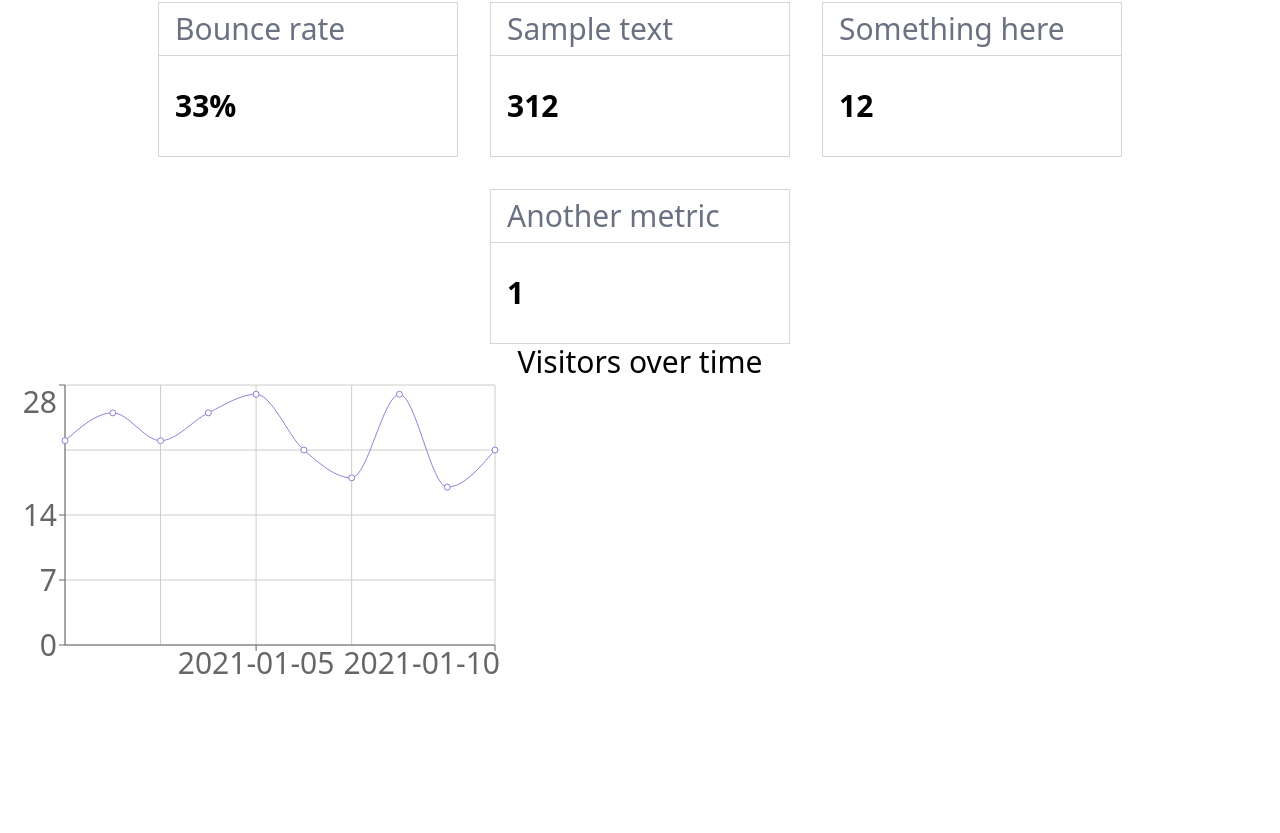
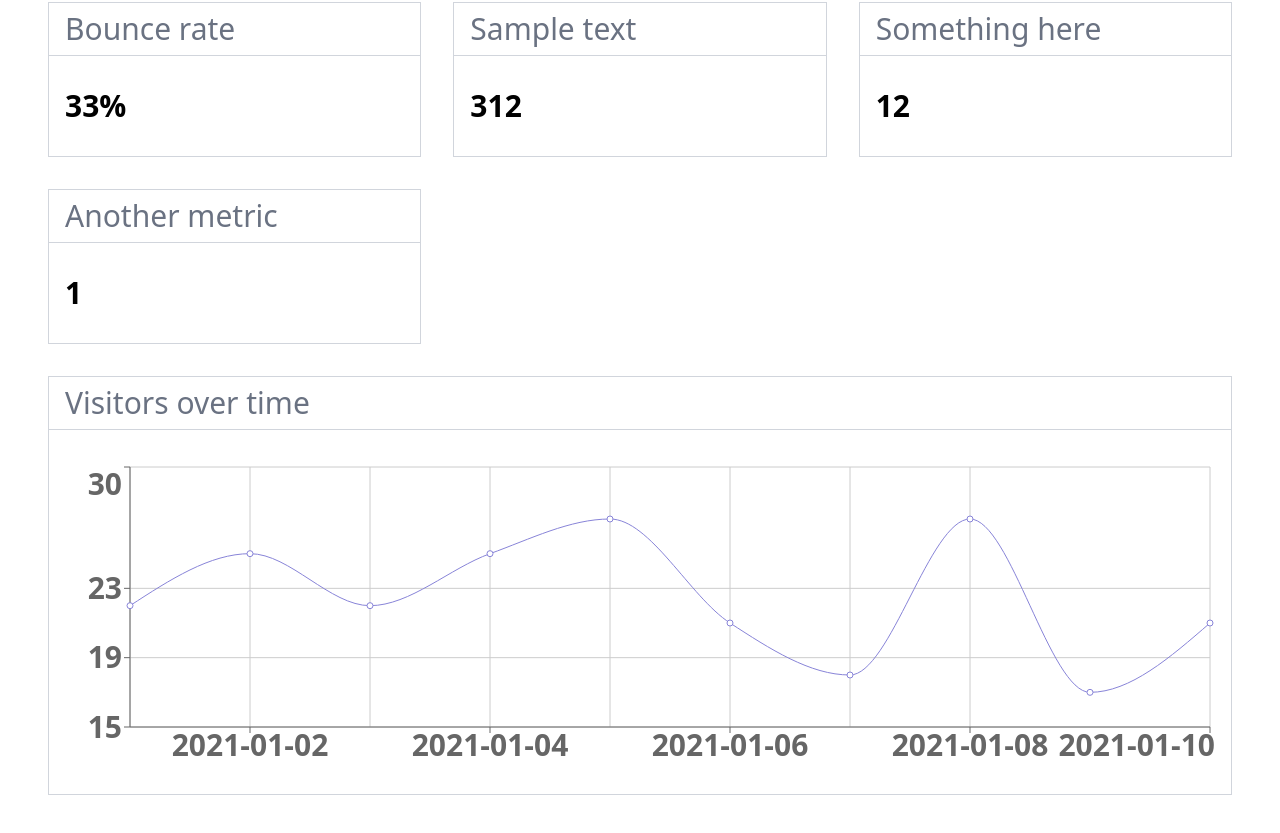
Before and after one commit to Exove/piwik-pro-dashboard-react, a React (Vite) app: page / in a window 1280 px wide. Shown: the part 349-1182 px from the top of the page. Before the commit the page ends 1029 px from the top, so only its background shows below. Built offline with nearby package versions, Linux system fonts and the light colour scheme.

Commit message:
CARE-5707 add grid

```diff
--- a/src/App.tsx
+++ b/src/App.tsx
@@ -93,14 +93,18 @@ function App() {
 
   return (
     <>
-      <div className="tw:text-3xl tw:text-center tw:w-full tw:max-w-7xl tw:mx-5 tw:md-mx-10 tw:lg:mx-auto">
+      <div className="tw:text-3xl tw:text-center tw:max-w-7xl tw:mx-auto tw:my-10">
         <h1 className="tw:my-16">Piwik PRO Dashboard</h1>
-        <div className="tw:flex tw:flex-wrap tw:gap-8 tw:justify-center">
+        <div className="tw:grid tw:grid-cols-1 tw:md:grid-cols-2 tw:lg:grid-cols-3 tw:gap-8 tw:mx-4 tw:md:mx-8 tw:lg:mx-12">
           {TextBoxData.map((data, index) => (
-            <TextBox key={index} title={data.title} value={data.value} />
+            <div key={index}>
+              <TextBox title={data.title} value={data.value} />
+            </div>
           ))}
+          <div className="tw:col-span-full tw:justify-self-stretch">
+            <LineChartBox title="Visitors over time" data={mappedData} />
+          </div>
         </div>
-        <LineChartBox title="Visitors over time" data={mappedData} />
       </div>
     </>
   )
--- a/src/components/LineChartBox.tsx
+++ b/src/components/LineChartBox.tsx
@@ -1,4 +1,4 @@
-import { LineChart, Line, XAxis, YAxis, Tooltip, CartesianGrid } from 'recharts';
+import { LineChart, Line, XAxis, YAxis, Tooltip, CartesianGrid, ResponsiveContainer } from 'recharts';
 
 interface LineChartProps {
     title: string;
@@ -9,22 +9,30 @@ interface LineChartProps {
   }
 
 /**
- * Simple text box component that displays a title and a value.
+ * Line chart component
  */
 export default function LineChartBox({ title, data }: LineChartProps) {
 
   return (
-    <div className='tw:w-full'>
-        <div>
+    <div className="tw:border tw:border-gray-300 tw:text-left tw:w-full">
+        <div className="tw:border-b tw:border-gray-300 tw:text-md tw:px-4 tw:py-2 tw:text-gray-500">
             {title}
         </div>
-        <LineChart width={500} height={300} data={data}>
-            <CartesianGrid stroke="#ccc" />
-            <XAxis dataKey="time" />
-            <YAxis />
-            <Tooltip />
-            <Line type="monotone" dataKey="value" stroke="#8884d8" />
-        </LineChart>
+        <div className="tw:text-md tw:px-4 tw:py-8 tw:font-bold tw:content-center">
+          <ResponsiveContainer width="100%" height={300}>
+            <LineChart data={data}>
+              <CartesianGrid stroke="#ccc" />
+              <XAxis dataKey="time" />
+              <YAxis
+                domain={[
+                  (dataMin: number) => Math.floor(dataMin * 0.9),
+                  (dataMax: number) => Math.ceil(dataMax * 1.1),
+                ]}/>
+              <Tooltip />
+              <Line type="monotone" dataKey="value" stroke="#8884d8" />
+            </LineChart>
+          </ResponsiveContainer>
+        </div>
     </div>
   );
 };
--- a/src/components/TextBox.tsx
+++ b/src/components/TextBox.tsx
@@ -9,7 +9,7 @@ interface TextBoxProps {
 export default function TextBox({ title, value }: TextBoxProps) {
 
   return (
-    <div className="tw:border tw:border-gray-300 tw:text-left tw:w-[300px]">
+    <div className="tw:border tw:border-gray-300 tw:text-left">
       <div className="tw:border-b tw:border-gray-300 tw:text-md tw:px-4 tw:py-2 tw:text-gray-500">{title}</div>
       <div className="tw:text-md tw:px-4 tw:py-8 tw:font-bold tw:content-center">{value}</div>
     </div>
```
